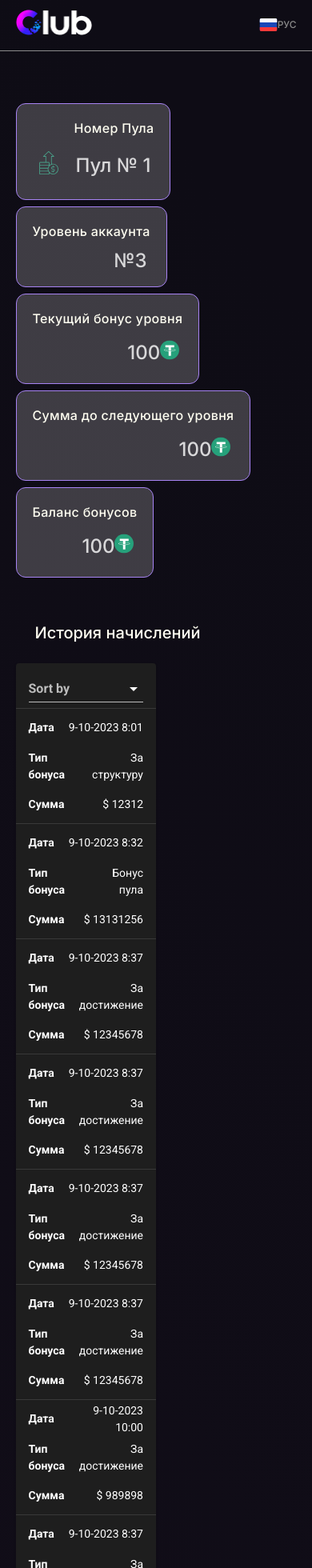
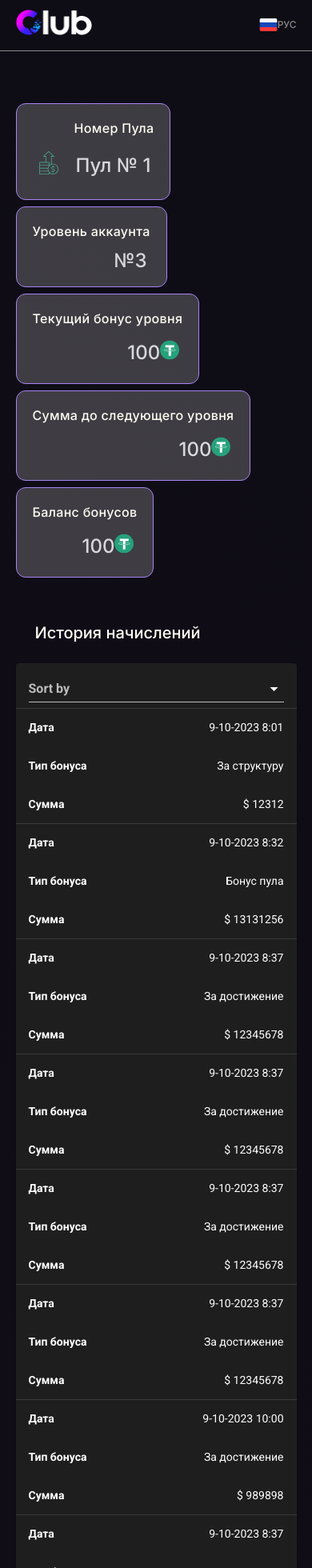
Before and after one commit to bogoslovskiydenis/club-dashbord, a Nuxt app: page /main in a window 390 px wide. Shown: the top 1960 px of the page at 80% size. Built offline with nearby package versions, Linux system fonts and the light colour scheme.

Commit message:
мерж с мастери

```diff
--- a/components/header/header-app.vue
+++ b/components/header/header-app.vue
@@ -71,6 +71,9 @@ export default {
   gap: 15px;
 }
 @media (max-width: 767px) {
+  .mobile_wrapper{
+    display: flex;
+  }
   .hide {
     opacity: 0;
   }
--- a/pages/main.vue
+++ b/pages/main.vue
@@ -415,5 +415,8 @@ export default {
   .history_transfer_wrapper {
     flex-direction: column;
   }
+  .history_transfer_left{
+    width: 100%;
+  }
 }
 </style>
```
Also changed, not shown: mixins/device.js (line endings or trailing spaces), 1 other file (tests, documents, lock files or other folders).
